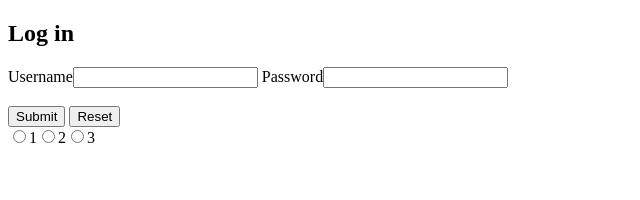
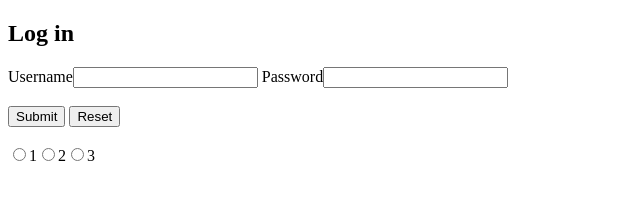
Before and after one commit to nagapranav21/DevopsLab, a plain HTML site: page index.html in a window 1280 px wide. Shown: the whole page, without its empty margins (0-640 px from the left). Drawn offline with Linux system fonts and the light colour scheme.

Commit message:
Updated index.html

```diff
--- a/index.html
+++ b/index.html
@@ -14,7 +14,7 @@
             <label for="password">Password</label><input type="password" name="password" width="180px" height="20px">
             <br><br>
             <input type="submit" width="50px" height="20px" >
-            <input type="reset" width="50px" height="20px"><br>
+            <input type="reset" width="50px" height="20px"><br><br>
             <input type="radio" name="ra1"><label for="ra1">1</label><input type="radio" name="ra2"><label for="ra2">2</label><input type="radio" name="ra3"><label for="ra3">3</label>
         </div>
     </form>
```
